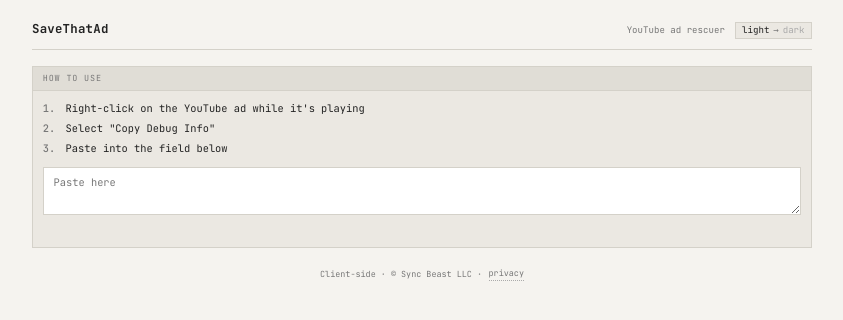
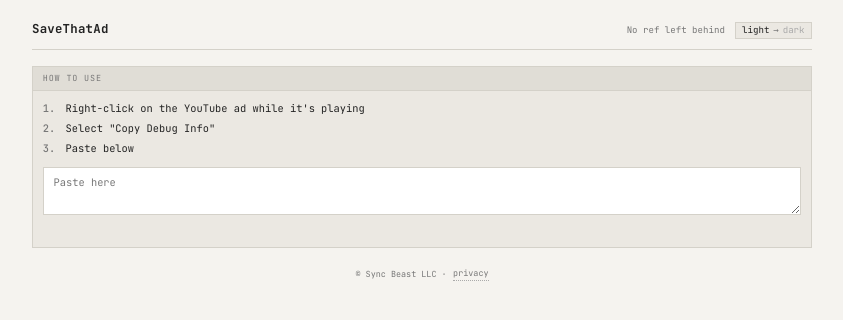
Before and after one commit to grif-wakeman/save-that-ad, a plain HTML site: page index.html in a window 1280 px wide. Shown: the whole page, without its empty margins (218-1061 px from the left). Drawn offline with Linux system fonts and the light colour scheme.

Commit message:
Update header and footer text in index.html

```diff
--- a/index.html
+++ b/index.html
@@ -43,7 +43,7 @@
     --tooltip-ink: #121212;
     --input-bg: #0d0d0d;
   }
-  html { transition: background 0.2s; background: var(--bg); min-height: 100%; }
+  html { background: var(--bg); min-height: 100%; }
   * { box-sizing: border-box; margin: 0; padding: 0; }
   html, body {
     background: var(--bg);
@@ -357,7 +357,7 @@
   <header>
     <h1>SaveThatAd</h1>
     <div class="header-right">
-      <div class="tag">YouTube ad rescuer</div>
+      <div class="tag">No ref left behind</div>
       <button class="theme-toggle" id="themeToggle" aria-label="Toggle dark mode"><span class="tm-light">light</span><span class="tm-arrow"></span><span class="tm-dark">dark</span></button>
     </div>
   </header>
@@ -370,7 +370,7 @@
       <ol class="steps">
         <li>Right-click on the YouTube ad while it's playing</li>
         <li>Select "Copy Debug Info"</li>
-        <li>Paste into the field below</li>
+        <li>Paste below</li>
       </ol>
       <div class="paste-wrap" id="paste-wrap">
         <div class="status-above" id="status-above"></div>
@@ -407,7 +407,7 @@
   </div>
 
   <footer>
-    <span>Client-side · © Sync Beast LLC ·</span>
+    <span>© Sync Beast LLC ·</span>
     <button class="info info-footer-word" type="button" id="privacyInfo" aria-label="Privacy" aria-expanded="false">privacy<span class="info-panel info-panel-footer" role="tooltip">
       <div class="privacy-head">Your data stays on your device.</div>
       <p>Everything happens inside your browser. Nothing is uploaded, stored, or retained by us. No servers, no analytics, no third parties.</p>
```
